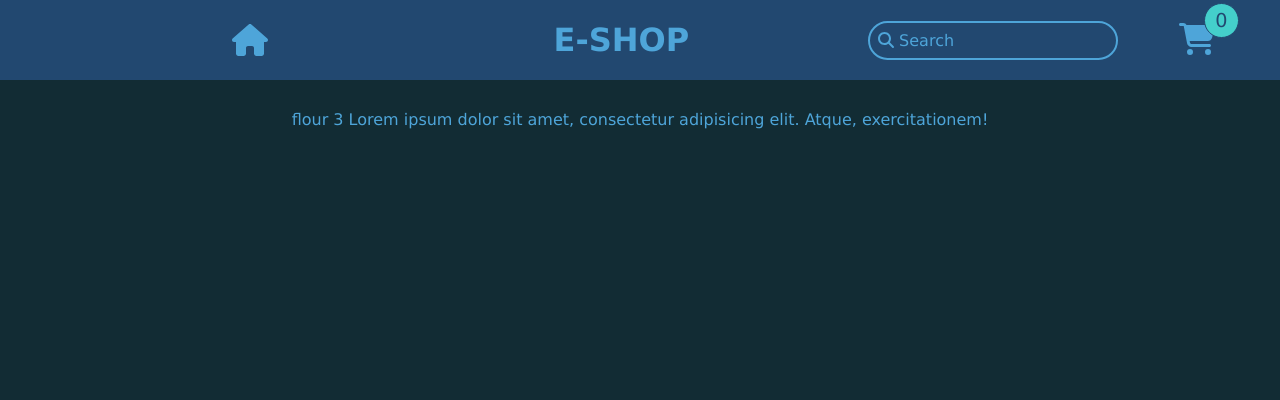
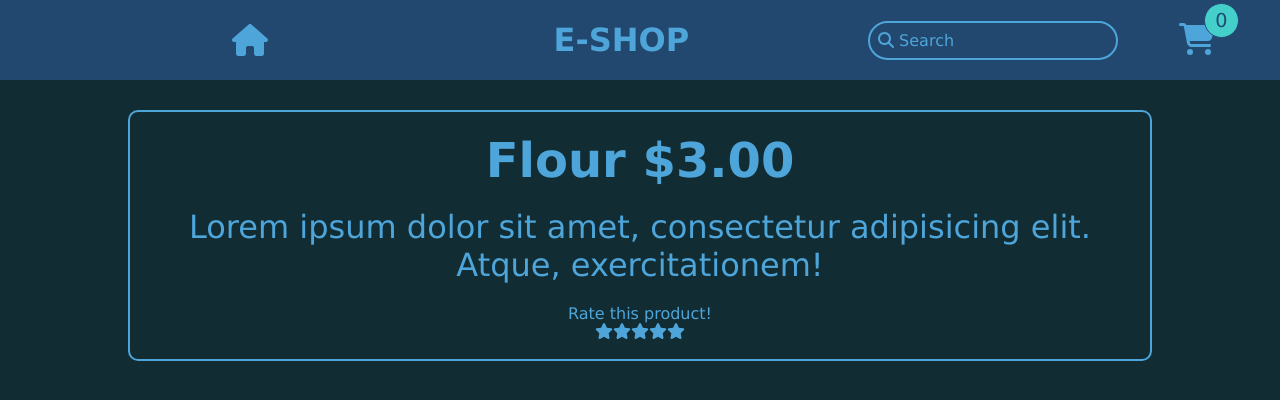
Before and after one commit to Kex027/eshop, a React (Create React App) app in the folder app/: page /1 in a window 1280 px wide. Shown: the top 400 px of the page. Built offline with nearby package versions, Linux system fonts and the light colour scheme.

Commit message:
(WIP: 1) created product's site with rating stars component.

```diff
--- a/app/src/components/button/Button.jsx
+++ b/app/src/components/button/Button.jsx
@@ -1,31 +1,16 @@
-import React, { useState } from "react";
+import React from "react";
 import style from "./button.module.scss";
 
 const Button = ({ text, handleClick, color, bgColor, borderW }) => {
-  const [isHover, setIsHover] = useState(false);
-  const handleMouseEnter = () => {
-    setIsHover(true);
-  };
-  const handleMouseLeave = () => {
-    setIsHover(false);
-  };
-
   const styles = {
     backgroundColor: bgColor,
-    opacity: !isHover ? 1 : 0.9,
     color: color,
     borderColor: color,
     borderWidth: borderW,
   };
 
   return (
-    <button
-      className={style.btn}
-      style={styles}
-      onClick={handleClick}
-      onMouseEnter={handleMouseEnter}
-      onMouseLeave={handleMouseLeave}
-    >
+    <button className={style.btn} style={styles} onClick={handleClick}>
       {text}
     </button>
   );
--- /dev/null
+++ b/app/src/components/rating/Rating.jsx
@@ -0,0 +1,42 @@
+import React, { useState } from "react";
+import style from "./rating.module.scss";
+import { FontAwesomeIcon } from "@fortawesome/react-fontawesome";
+import { faStar } from "@fortawesome/free-solid-svg-icons/faStar";
+import { toast, ToastContainer } from "react-toastify";
+
+const Rating = () => {
+  // It is in reverse, cuz in css it is reversed. It is necessary to work properly
+  const rating = [5, 4, 3, 2, 1];
+  const [isRated, setIsRated] = useState(false);
+  const notify = () =>
+    toast.info("Rated! Thanks for your time", {
+      position: "bottom-right",
+      autoClose: 1000,
+      closeOnClick: false,
+      pauseOnHover: false,
+      draggable: false,
+      theme: "dark",
+    });
+
+  return (
+    <div className={style.ratingStars}>
+      {rating.map((rate) => (
+        <FontAwesomeIcon
+          key={rate}
+          icon={faStar}
+          className={!isRated ? `${style.starUnrated}` : ``}
+          onClick={() => {
+            if (!isRated) {
+              console.log(rate);
+              notify();
+              setIsRated(true);
+            }
+          }}
+        />
+      ))}
+      <ToastContainer limit={1} />
+    </div>
+  );
+};
+
+export default Rating;
--- /dev/null
+++ b/app/src/components/rating/rating.module.scss
@@ -0,0 +1,17 @@
+@import "../../variables";
+
+.ratingStars {
+  display: flex;
+  justify-content: center;
+  flex-direction: row-reverse;
+
+  .starUnrated {
+    cursor: pointer;
+    transition: all 0.3s ease-in-out;
+
+    &:hover ~ .starUnrated,
+    &:hover {
+      color: $mediumTurquoise;
+    }
+  }
+}
--- a/app/src/features/shop/product/Product.jsx
+++ b/app/src/features/shop/product/Product.jsx
@@ -2,9 +2,11 @@ import React from "react";
 import { useParams } from "react-router-dom";
 import { useSelector } from "react-redux";
 import { getProductFromCart } from "../shopSlice";
+import { capitalizeFirst } from "../../../functions";
+import style from "./product.module.scss";
+import Rating from "../../../components/rating/Rating";
 
 //TODO
-// css to product
 // rating products
 
 const Product = () => {
@@ -14,8 +16,15 @@ const Product = () => {
   );
 
   return (
-    <div>
-      {name} {price} {description}
+    <div className={style.container}>
+      <h1 className={style.header}>
+        {capitalizeFirst(name)} <span>${price.toFixed(2)}</span>
+      </h1>
+      <p className={style.description}>{description}</p>
+      <div>
+        <p>Rate this product!</p>
+      </div>
+      <Rating />
     </div>
   );
 };
--- /dev/null
+++ b/app/src/features/shop/product/product.module.scss
@@ -0,0 +1,21 @@
+@import "../../../variables";
+
+.container {
+  display: flex;
+  flex-direction: column;
+  align-items: center;
+  border: 2px solid $carolineBlue;
+  border-radius: 10px;
+  width: 80%;
+  padding: 20px;
+
+  .header {
+    font-size: 3em;
+    margin-bottom: 20px;
+  }
+
+  .description {
+    font-size: 2em;
+    margin-bottom: 20px;
+  }
+}
--- a/app/src/features/shop/shopItem/ShopItem.jsx
+++ b/app/src/features/shop/shopItem/ShopItem.jsx
@@ -7,12 +7,10 @@ import Button from "../../../components/button/Button";
 import { faCircleInfo } from "@fortawesome/free-solid-svg-icons";
 import { FontAwesomeIcon } from "@fortawesome/react-fontawesome";
 import { Link } from "react-router-dom";
+import { capitalizeFirst } from "../../../functions";
 
 const ShopItem = ({ product: { id, name, price } }) => {
   const dispatch = useDispatch();
-  const capitalizeFirst = (str) => {
-    return str.charAt(0).toUpperCase() + str.slice(1);
-  };
 
   const notify = () =>
     toast.success("Successfully added!", {
--- /dev/null
+++ b/app/src/functions.js
@@ -0,0 +1,3 @@
+export const capitalizeFirst = (str) => {
+  return str.charAt(0).toUpperCase() + str.slice(1);
+};
```
Also changed, not shown: app/src/logo.svg (deleted).
